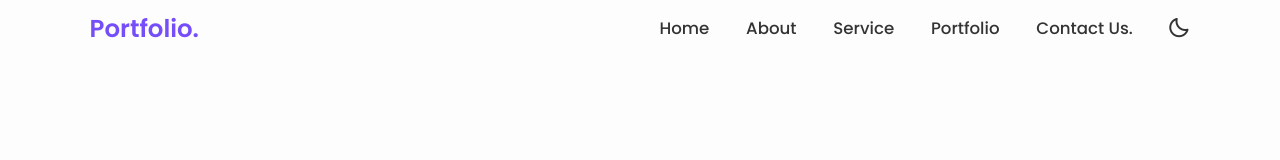
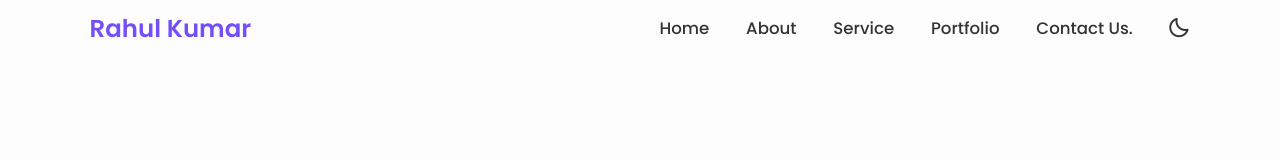
Before and after one commit to R26-Rahul/rahulkumar, a plain HTML site: page index.html in a window 1280 px wide. Shown: the top 160 px of the page. Drawn offline with nearby package versions, Linux system fonts and the light colour scheme.

Commit message:
Update index.html

```diff
--- a/index.html
+++ b/index.html
@@ -17,7 +17,7 @@
 
 <body>
     <header class="header">
-        <a href="#" class="logo">Portfolio.</a>
+        <a href="#" class="logo">Rahul Kumar</a>
         <nav class="navbar" id="navbarid">
             <a href="#home" class="active">Home</a>
             <a href="#about">About</a>
```
